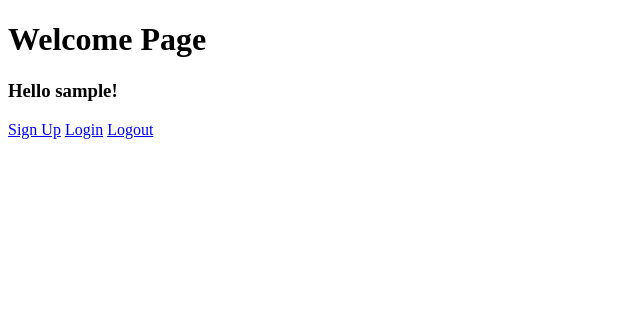
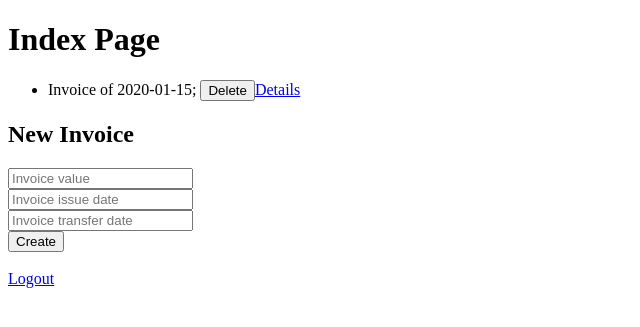
Before and after one commit to Juju-And/currency_difference_counter, a Flask app: page / in a window 1280 px wide. Shown: the top 327 px of the page, without its empty margins (0-640 px from the left). Run offline with Flask 3, Linux system fonts and the light colour scheme; a user stored in the database is signed in; tables that the repository leaves empty hold one stand-in row (values such as "Sample post"); parts of the project's set-up code (start-up, migrations or seed data) failed here and were passed over.

Commit message:
correct login

```diff
--- a/app/app.py
+++ b/app/app.py
@@ -1,4 +1,4 @@
-from flask import Flask
+from flask import Flask, redirect, url_for
 from flask_migrate import Migrate
 from flask_sqlalchemy import SQLAlchemy
 from flask_login import LoginManager
@@ -36,6 +36,10 @@ def create_app():
     def load_user(uid):
         return User.query.get(uid)
 
+    @login_manager.unauthorized_handler
+    def unauthorised_callback():
+        return redirect(url_for('index'))
+
     bcrypt = Bcrypt(app)
 
     from routes import register_routes
--- a/app/routes.py
+++ b/app/routes.py
@@ -4,6 +4,12 @@ from flask import render_template, request, redirect, url_for
 from models import Invoice, User
 from currency import collect_currency_rates
 from flask_login import login_user, logout_user, current_user, login_required
+
+import logging
+
+# logging.basicConfig()
+# logging.getLogger("sqlalchemy.engine").setLevel(logging.INFO)
+
 
 def register_routes(app, db, bcrypt):
     @app.route('/login', methods=['GET', 'POST'])
@@ -18,14 +24,14 @@ def register_routes(app, db, bcrypt):
 
             if bcrypt.check_password_hash(user.password, password):
                 login_user(user)
-                return redirect(url_for('welcome'))
+                return redirect(url_for('index'))
             else:
                 return "Failed!"
 
     @app.route('/logout')
     def logout():
         logout_user()
-        return redirect(url_for('welcome'))
+        return redirect(url_for('index'))
 
     @app.route('/signup', methods=['GET', 'POST'])
     def signup():
@@ -35,7 +41,7 @@ def register_routes(app, db, bcrypt):
             username = request.form.get('username')
             password = request.form.get('password')
 
-            hashed_password = bcrypt.generate_password_hash(password)
+            hashed_password = bcrypt.generate_password_hash(password).decode('utf8')
 
             user = User(username=username,password=hashed_password)
             db.session.add(user)
@@ -43,43 +49,46 @@ def register_routes(app, db, bcrypt):
 
             return redirect(url_for('login'))
 
-
     @app.route('/', methods=['GET', 'POST'])
     def index():
-        return render_template('welcome.html')
+       if not current_user.is_authenticated:
+            return render_template('welcome.html')
 
-       # if request.method == 'GET':
-       #     invoices = Invoice.query.all()
-       #     return render_template("index.html", invoices=invoices)
-       # elif request.method == 'POST':
-       #     invoice_value = float(request.form.get('invoice_value'))
-       #     invoice_issue_date = request.form.get('invoice_issue_date')
-       #     invoice_transfer_date = request.form.get('invoice_transfer_date')
-       #
-       #     date_and_rate = collect_currency_rates(invoice_issue_date, invoice_transfer_date)
-       #
-       #     invoice = Invoice(invoice_value=invoice_value,
-       #                        invoice_issue_date=invoice_issue_date,
-       #                        invoice_transfer_date=invoice_transfer_date,
-       #                        invoice_issue_rate=date_and_rate["invoice_rate"],
-       #                        invoice_transfer_rate=date_and_rate["transfer_rate"]
-       #                       )
-       #     db.session.add(invoice)
-       #     db.session.commit()
-       #
-       #     invoices = Invoice.query.all()
-       #     return render_template("index.html", invoices=invoices)
+       if request.method == 'GET':
+           invoices = Invoice.query.all()
+           return render_template("index.html", invoices=invoices)
+       elif request.method == 'POST':
+           invoice_value = float(request.form.get('invoice_value'))
+           invoice_issue_date = request.form.get('invoice_issue_date')
+           invoice_transfer_date = request.form.get('invoice_transfer_date')
+
+           date_and_rate = collect_currency_rates(invoice_issue_date, invoice_transfer_date)
+
+           invoice = Invoice(invoice_value=invoice_value,
+                              invoice_issue_date=invoice_issue_date,
+                              invoice_transfer_date=invoice_transfer_date,
+                              invoice_issue_rate=date_and_rate["invoice_rate"],
+                              invoice_transfer_rate=date_and_rate["transfer_rate"]
+                             )
+           db.session.add(invoice)
+           db.session.commit()
+
+           invoices = Invoice.query.all()
+           return render_template("index.html", invoices=invoices)
 
 
-    # @app.route('/delete/<invoice_id>', methods=['DELETE'])
-    # def delete(invoice_id):
-    #     Invoice.query.filter(invoice_id == invoice_id).delete()
-    #     db.session.commit()
-    #
-    #     invoices = Invoice.query.all()
-    #     return render_template("index.html", invoices=invoices)
-    #
-    # @app.route('/details/<invoice_id>', methods=['GET'])
-    # def details(invoice_id):
-    #     invoice = Invoice.query.filter(Invoice.invoice_id == invoice_id).first()
-    #     return render_template("details.html", invoice=invoice)
+
+    @app.route('/delete/<invoice_id>', methods=['DELETE'])
+    @login_required
+    def delete(invoice_id):
+        Invoice.query.filter(invoice_id == invoice_id).delete()
+        db.session.commit()
+
+        invoices = Invoice.query.all()
+        return render_template("index.html", invoices=invoices)
+
+    @app.route('/details/<invoice_id>', methods=['GET'])
+    @login_required
+    def details(invoice_id):
+        invoice = Invoice.query.filter(Invoice.invoice_id == invoice_id).first()
+        return render_template("details.html", invoice=invoice)
--- a/app/templates/index.html
+++ b/app/templates/index.html
@@ -37,5 +37,6 @@
 
     }
   </script>
-
+<br>
+<a href="{{ url_for('logout') }}">Logout</a>
 {% endblock %}
--- a/app/templates/login.html
+++ b/app/templates/login.html
@@ -3,7 +3,7 @@
 
 {% block content %}
 <h1>Login Page</h1>
-  <form action="{{ url_for('login')}}" method="POST"><br>
+  <form action="{{ url_for('login')}}" method="POST">
     <input type="text" name="username" placeholder="User name" required="required"><br>
     <input type="password" name="password" placeholder="Password" required="required"><br>
     <input type="submit" value="Login">
--- a/app/templates/signup.html
+++ b/app/templates/signup.html
@@ -3,7 +3,7 @@
 
 {% block content %}
 <h1>Sign Up Page</h1>
-  <form action="{{ url_for('signup')}}" method="POST"><br>
+  <form action="{{ url_for('signup')}}" method="POST">
     <input type="text" name="username" placeholder="User name" required="required"><br>
     <input type="password" name="password" placeholder="Password" required="required"><br>
     <input type="submit" value="Sign Up">
```
